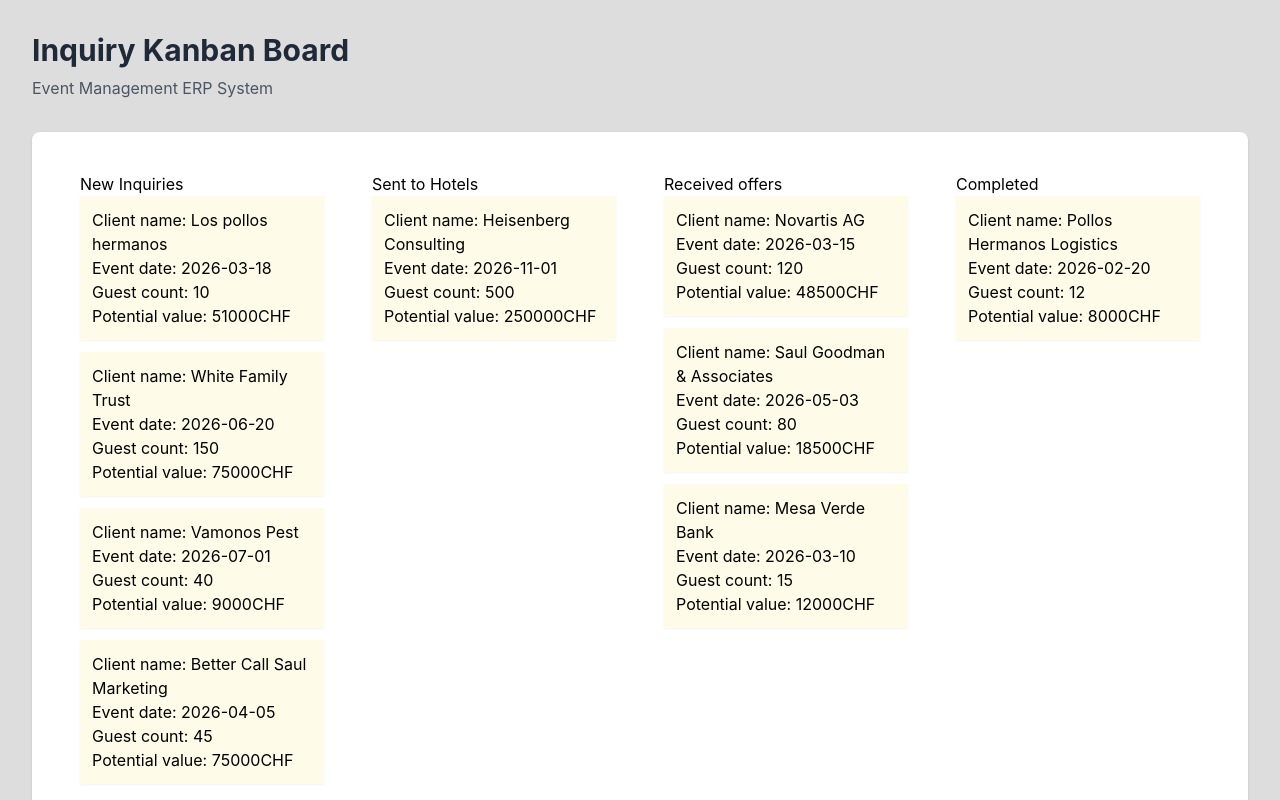
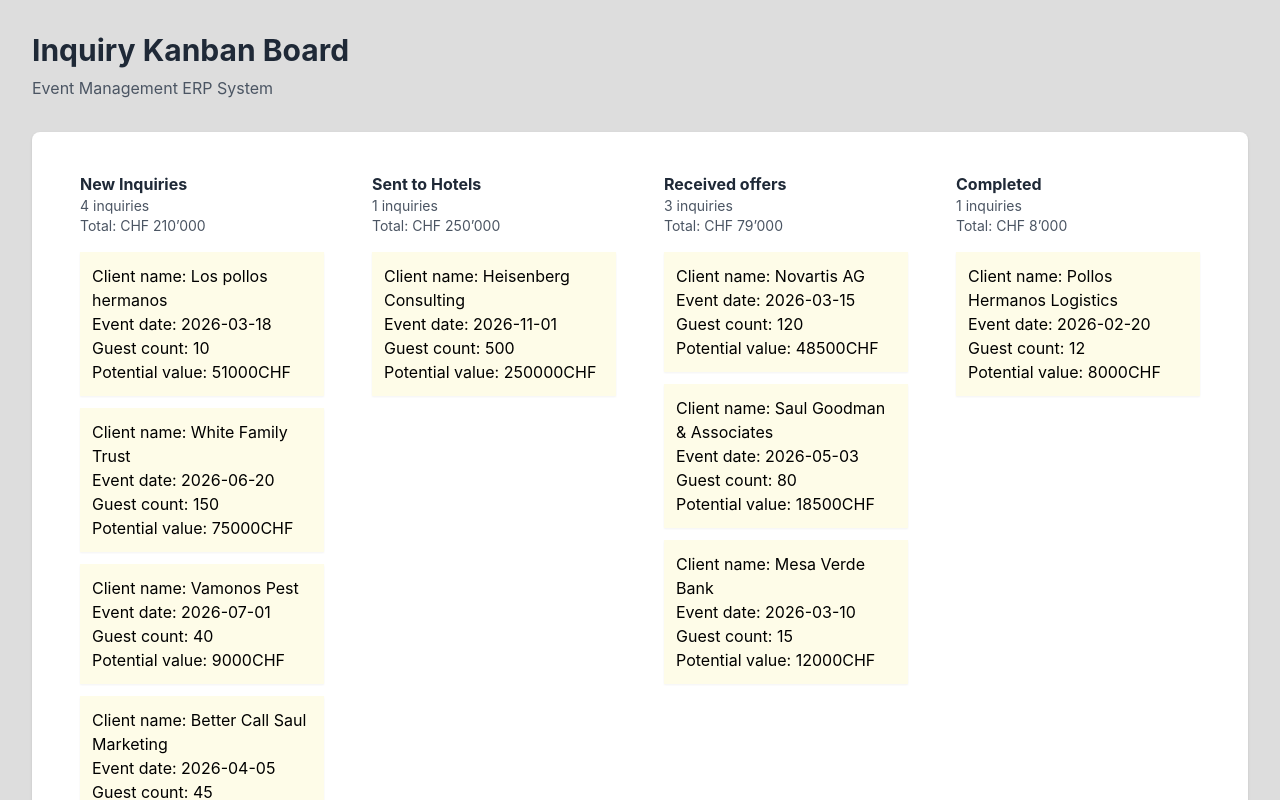
Before and after one commit to zezva802/Inquiry-Kanban, a Next.js app: page / in a window 1280 px wide. Shown: the top 800 px of the page. Built offline with nearby package versions, Linux system fonts and the light colour scheme.

Commit message:
feat: add column headers

```diff
--- a/components/kanban/KanbanColumn.tsx
+++ b/components/kanban/KanbanColumn.tsx
@@ -8,9 +8,26 @@
 }
 
 export function KanbanColumn({ title, phase, inquiries}: KanbanColumnProps){
+
+    const count = inquiries.length;
+    const totalPotentialValue = inquiries.reduce((acc, i) => {return acc + i.potentialValue}, 0);
+    const formatter = new Intl.NumberFormat('en-CH', {
+        style: 'currency',
+        currency: 'CHF',
+        minimumFractionDigits: 0,
+        maximumFractionDigits: 0,
+    });
+    const formattedValue = formatter.format(totalPotentialValue);
+
     return(
         <div className="w-80 bg-white p-4 rounded-lg mx-2 min-h-screen">
-            {title}
+            <header className="mb-4">
+                <h2 className="font-bold text-gray-800">{title}</h2>
+                <div className="text-sm text-gray-600">
+                    <p>{count} inquiries</p>
+                    <p>Total: {formattedValue}</p>
+                </div>
+            </header>
             {inquiries.map((inquiry) => (
                 <InquiryCard key={inquiry.id} inquiry={inquiry}/>
             ))}
```
